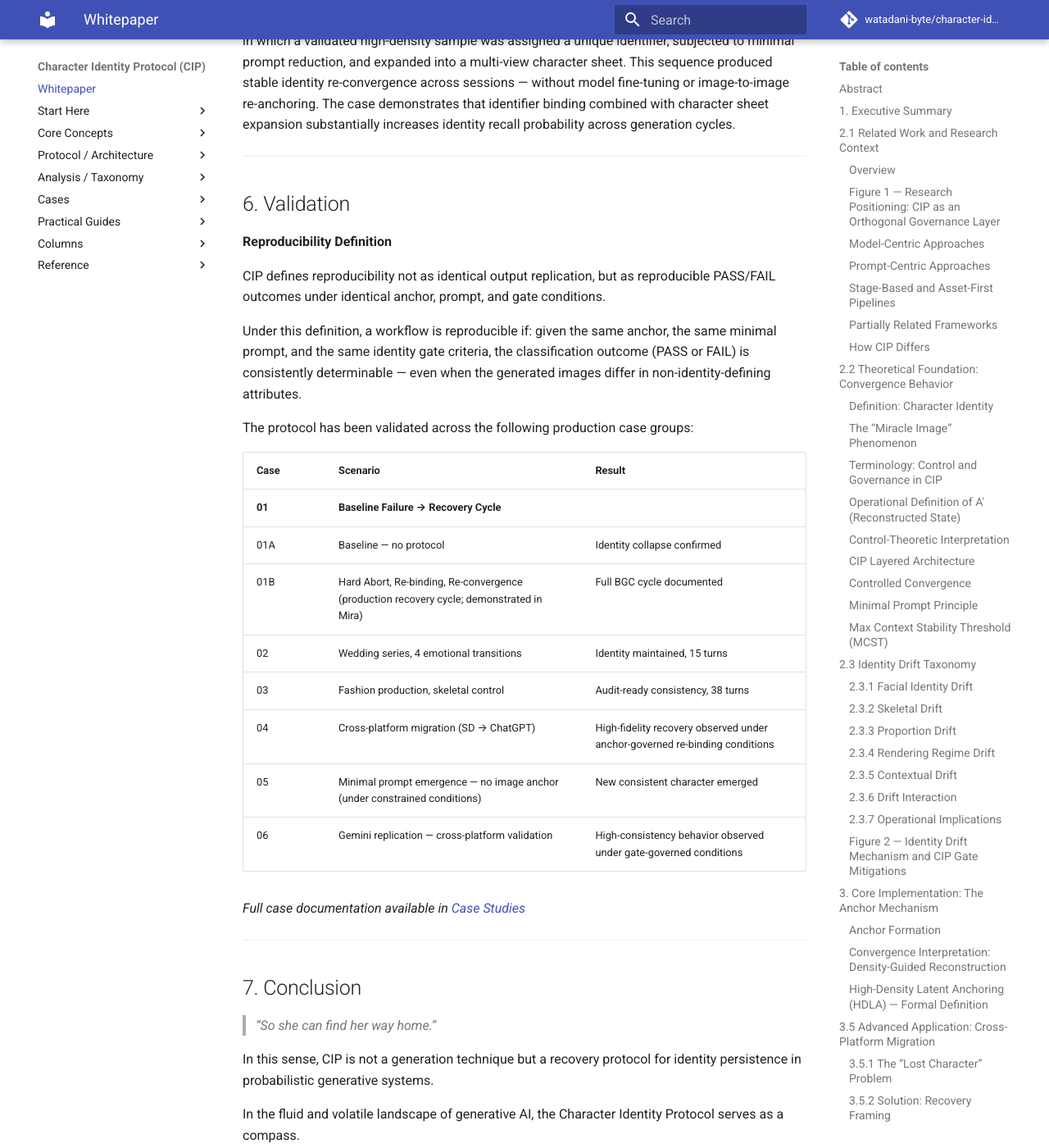
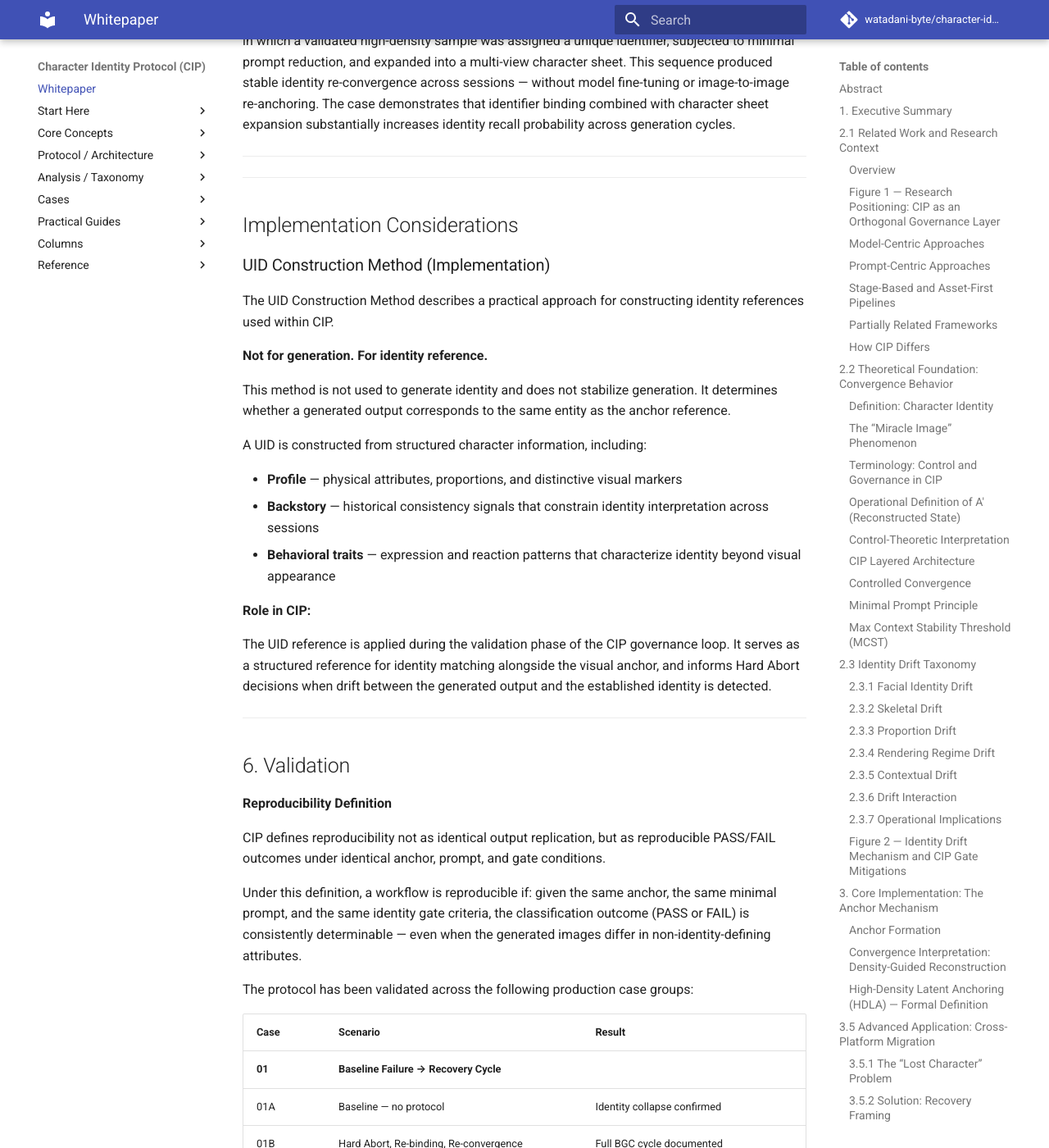
Before and after one commit to watadani-byte/character-identity-protocol, an MkDocs documentation site: the page built from docs/whitepaper_v1.md, in a window 1280 px wide and 1400 px high, scrolled down 28413 px. Shown: the whole window at 82% size. Built offline with MkDocs 1.6.1 and Material for MkDocs 9.7.7, drawn with Linux system fonts in a browser that asks for light colours; comment, search, counter and statistics services are not loaded.

Commit message:
whitepaper_v1.md を更新

```diff
--- a/docs/whitepaper_v1.md
+++ b/docs/whitepaper_v1.md
@@ -983,6 +983,30 @@ The workflow described in this section corresponds directly to the Shizuka case
 
 -----
 
+-----
+
+## Implementation Considerations
+
+### UID Construction Method (Implementation)
+
+The UID Construction Method describes a practical approach for constructing identity references used within CIP.
+
+**Not for generation. For identity reference.**
+
+This method is not used to generate identity and does not stabilize generation. It determines whether a generated output corresponds to the same entity as the anchor reference.
+
+A UID is constructed from structured character information, including:
+
+- **Profile** — physical attributes, proportions, and distinctive visual markers
+- **Backstory** — historical consistency signals that constrain identity interpretation across sessions
+- **Behavioral traits** — expression and reaction patterns that characterize identity beyond visual appearance
+
+**Role in CIP:**
+
+The UID reference is applied during the validation phase of the CIP governance loop. It serves as a structured reference for identity matching alongside the visual anchor, and informs Hard Abort decisions when drift between the generated output and the established identity is detected.
+
+-----
+
 ## 6. Validation
 
 **Reproducibility Definition**
```
